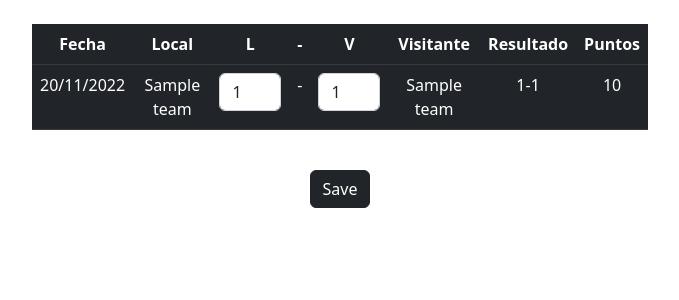
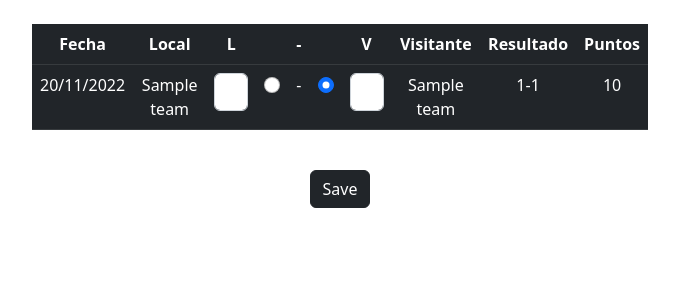
Before and after one commit to deeivid12/prode_qatar_2022, a Django app: page /all_rooms/1/do_pronostic in a window 1280 px wide. Shown: the part 56-356 px from the top of the page, without its empty margins (300-979 px from the left). Run offline with Django 4.2, Linux system fonts and the light colour scheme; a user stored in the database is signed in; tables that the repository leaves empty hold one stand-in row (values such as "Sample post").

Commit message:
Change do_pronostic template

```diff
--- a/prode_qatar_2022/tournaments/templates/tournaments/do_pronostic.html
+++ b/prode_qatar_2022/tournaments/templates/tournaments/do_pronostic.html
@@ -15,7 +15,9 @@
 							<th>Fecha</th>
 							<th>Local</th>
 							<th>L</th>
+							<th></th>
 							<th>-</th>
+							<th></th>
 							<th>V</th>
 							<th>Visitante</th>
 							<th>Resultado</th>
@@ -32,7 +34,9 @@
 							<td>20/11/2022</td>
 							<td>{{pronostic.game.home_team}}</td>
 							<td>{{form.home_goals}}</td>
+							<td><input class="form-check-input" type="radio" name="ko_win_{{pronostic.game.id}}" value={{pronostic.game.home_team.id}} {% if pronostic.penalties_win == pronostic.game.home_team.id %} checked {% endif %}></input></td>
 							<td>-</td>
+							<td><input class="form-check-input" type="radio" name="ko_win_{{pronostic.game.id}}" value={{pronostic.game.away_team.id}} {% if pronostic.penalties_win == pronostic.game.away_team.id %} checked {% endif %}></input></td>
 							<td>{{form.away_goals}}</td>
 							<td>{{pronostic.game.away_team}}</td>
 							<td>{{pronostic.game.home_goals}}-{{pronostic.game.away_goals}}</td>
```
